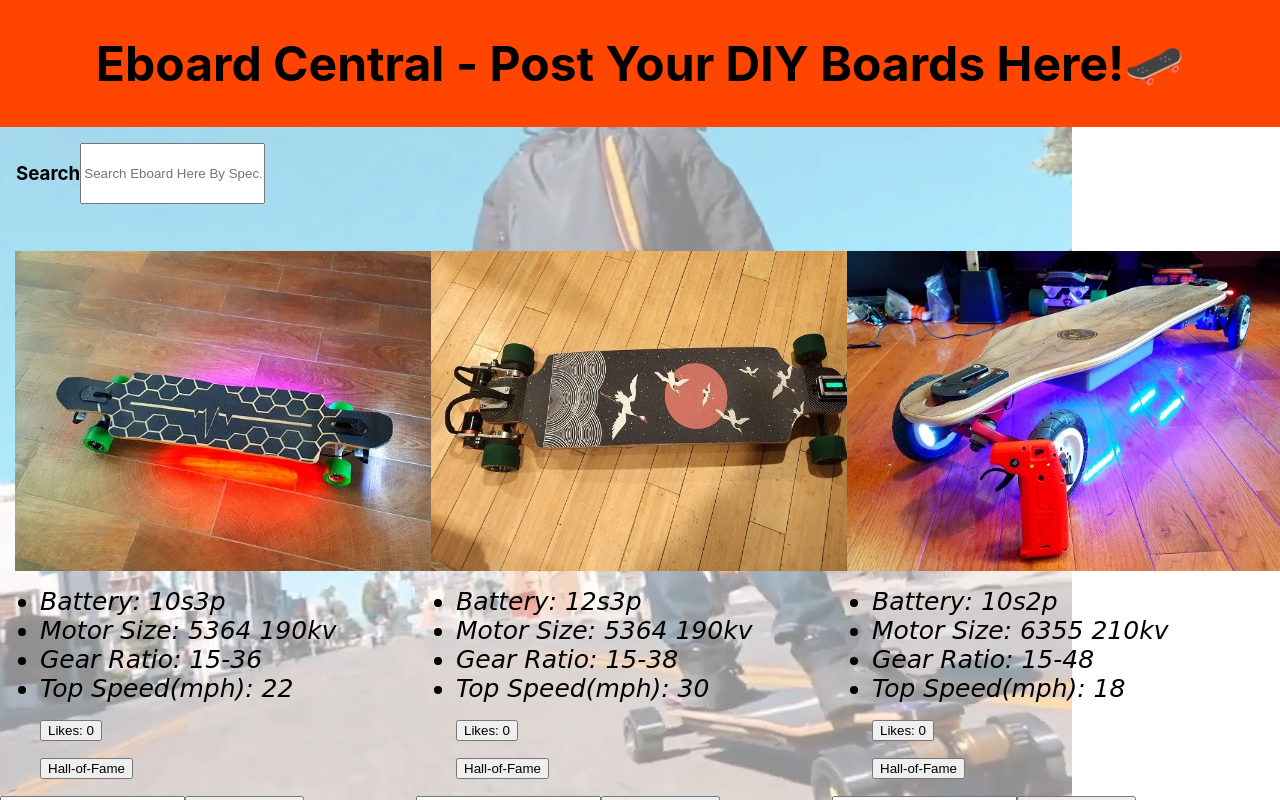
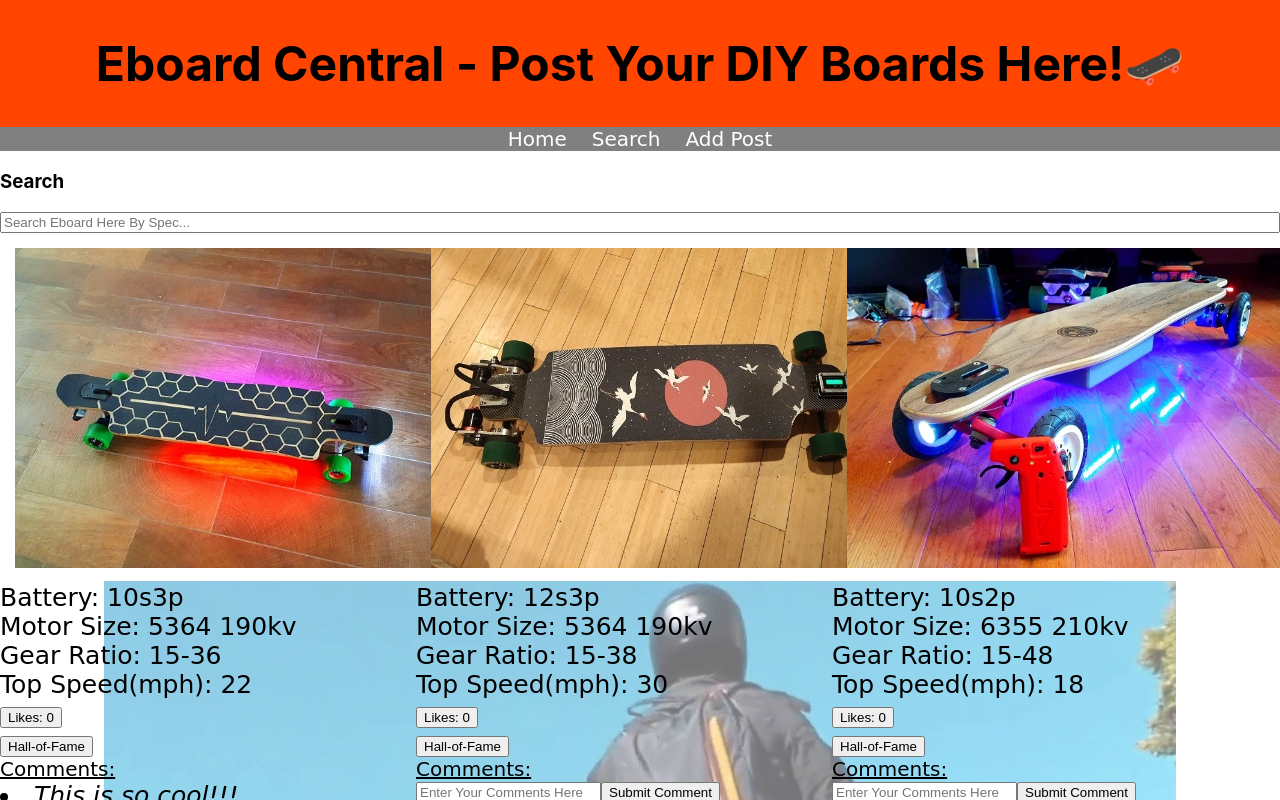
Before and after one commit to codeviith/Phase-2-Project-Eboard, a React (Create React App) app: page /Search in a window 1280 px wide. Shown: the top 800 px of the page. Built offline with nearby package versions, Linux system fonts and the light colour scheme; data requests are answered from the project's data file.

Commit message:
Phase-2-Project-Eboard

```diff
--- a/eboard.json
+++ b/eboard.json
@@ -8,7 +8,10 @@
       "gear_ratio": "15-36",
       "top_speed": "22",
       "likes": 0,
-      "comment": []
+      "comment": [
+        "This is so cool!!!",
+        "holy shiettt!! I want onee!!!"
+      ]
     },
     {
       "id": 2,
@@ -58,9 +61,7 @@
       "gear_ratio": "direct",
       "top_speed": "32",
       "likes": 0,
-      "comment": [
-        "test"
-      ]
+      "comment": []
     },
     {
       "id": 7,
@@ -70,10 +71,7 @@
       "gear_ratio": "15-58",
       "top_speed": "25",
       "likes": 0,
-      "comment": [
-        "test",
-        "test"
-      ]
+      "comment": []
     },
     {
       "image": "https://esk8-news-objects.s3.dualstack.us-east-1.amazonaws.com/uploads/original/4X/a/3/c/a3c0f28eb22705265520a828d47d5e6a2988f981.jpeg",
@@ -82,9 +80,7 @@
       "gear_ratio": "15-36",
       "top_speed": "40",
       "likes": 0,
-      "comment": [
-        "test"
-      ],
+      "comment": [],
       "id": 8
     }
   ]
--- a/public/index.html
+++ b/public/index.html
@@ -1,6 +1,6 @@
 <!DOCTYPE html>
 <html lang="en">
-<div class="background-img"></div>
+<!-- <div class="background-img"></div> -->
   <head>
     <meta charset="utf-8" />
     <link rel="icon" href="%PUBLIC_URL%/favicon.ico" />
--- a/src/components/App.css
+++ b/src/components/App.css
@@ -1,9 +1,13 @@
-.background-img:before{
-  z-index:-1;
-  position:fixed;
+body {
+  /* z-index:-1; */
+  /* position:fixed; */
   /* left: 245px; */
-  content: url("/public/pics/backdrop.jpg");
-  opacity:0.45;
+  /* background-position: center; */
+  background-image: linear-gradient(to right, rgba(255,255,255,0.45) 0 100%), url("/public/pics/backdrop.jpg");
+  background-repeat: no-repeat;
+  background-attachment: fixed;
+  background-position: center;
+  /* opacity:0.45; */
 }
 
 .header {
@@ -14,16 +18,18 @@
 }
 
 .search-bar {
-  padding: 1rem;
+  /* padding: 0.5rem; */
   display: flex;
-  flex-direction: center;
+  flex-direction: column;
+  width: 100%;
+  position: relative;
 }
 
 #search {
-  width: 75%;
-  position: relative;
-  display: flex;
-  font-size: 25px;
+  /* width: 100%;
+  position: relative; */
+  /* display: block; */
+  font-size: 35px;
   font-family: Comic Sans MS;
 }
 
@@ -67,3 +73,78 @@ li {
   font-size: 25px;
   font-family: Comic Sans MS;
 }
+
+
+
+
+
+
+nav {
+  display: flex;
+  justify-content: center;
+  gap: 25px;
+  background-color: gray;
+}
+
+a {
+  display:block;
+  color: white;
+  text-align: center;
+  font-size: 20px;
+  font-family: Comic Sans MS;
+  list-style-type: none;
+  text-decoration: none;
+}
+
+a:hover {
+  background-color: black;
+  color: gray;
+}
+
+
+.specs {
+  display: flex;
+  flex-direction: column;
+  justify-content: center;
+  /* gap: 1px; */
+  font-size: 25px;
+  font-family: Comic Sans MS;
+}
+
+p {
+  margin: 0; /*!important: this is to give this code priority over other <p> tags*/
+}
+
+
+.displayed-comments {
+  font-size: 20px;
+  font-family: Comic Sans MS;
+  display:flex;
+  text-decoration: underline;
+}
+
+
+
+
+/* ul {
+  list-style-type: none;
+  margin: center center;
+  padding: 5px;
+  overflow: hidden;
+  text-align: center;
+  background-color: #656565;
+}
+
+li a {
+  display: block;
+  color: white;
+  text-align: center;
+  padding: 10px 12px;
+  text-decoration: none;
+  float: left;
+}
+
+/* Change the link color to #111 (black) on hover */
+/* li a:hover {
+  background-color: #111;
+} */
--- a/src/components/EboardPost.js
+++ b/src/components/EboardPost.js
@@ -22,7 +22,6 @@ function EboardPost({eboard, deletePost, URL}) {
 
     function addComment(e) {
         e.preventDefault();
-        eboard.comment.push(commentInput)
 
         fetch(URL + `${eboard.id}`, {
             method: "PATCH",
@@ -31,23 +30,26 @@ function EboardPost({eboard, deletePost, URL}) {
                 "Accept": "application/json"
             },
             body: JSON.stringify({
-                comment: eboard.comment
+                comment: [...comments, commentInput]
             })
         }).then(data => data.json())
-        .then(newObj => setComments([...comments, newObj.comment[newObj.comment.length - 1]]))
+        .then(newObj => setComments(newObj.comment))
+
+        e.target.reset();
     }
 
     return (
         <p className="post">
             <img src={eboard.image} alt={eboard.id} />
-                <ul>
-                    <li>Battery: {eboard.battery}</li>
-                    <li>Motor Size: {eboard.motor}</li>
-                    <li>Gear Ratio: {eboard.gear_ratio}</li>
-                    <li>Top Speed(mph): {eboard.top_speed}</li>
+                <div className="specs">
+                    <p>Battery: {eboard.battery}</p>
+                    <p>Motor Size: {eboard.motor}</p>
+                    <p>Gear Ratio: {eboard.gear_ratio}</p>
+                    <p>Top Speed(mph): {eboard.top_speed}</p>
                     <p>{<button className="like-button" onClick={updateLikes}>Likes: {likes}</button>}</p>
                     <p>{<button className="delete-button" onClick={() => deletePost(eboard.id)}>Hall-of-Fame</button>}</p>
-                </ul>
+                </div>
+                <span className="displayed-comments">Comments:</span>
                 <div>
                     {comments.map(comment => {
                         return <li>{comment}</li>
--- a/src/components/EboardsPage.js
+++ b/src/components/EboardsPage.js
@@ -3,6 +3,7 @@ import EboardsList from "./EboardsList";
 import NewEboardsForm from "./NewEboardsForm";
 import Search from "./Search";
 import { Switch, Route } from "react-router-dom";
+import NavBar from "./NavBar";
 
 const URL = "http://127.0.0.1:7000/eboards/"
 
@@ -62,6 +63,7 @@ function EboardsPage() {
 
     return (
         <main>
+            <NavBar/>
             <Switch>
                 <Route exact path="/">
                     <EboardsList eboards={eboards}
--- /dev/null
+++ b/src/components/NavBar.js
@@ -0,0 +1,13 @@
+import { NavLink } from "react-router-dom";
+
+function NavBar() {
+    return (
+        <nav>
+            <NavLink to="/">Home</NavLink>
+            <NavLink to="/Search">Search</NavLink>
+            <NavLink to="/New_Post">Add Post</NavLink>
+        </nav>
+    )
+}
+
+export default NavBar;
```
